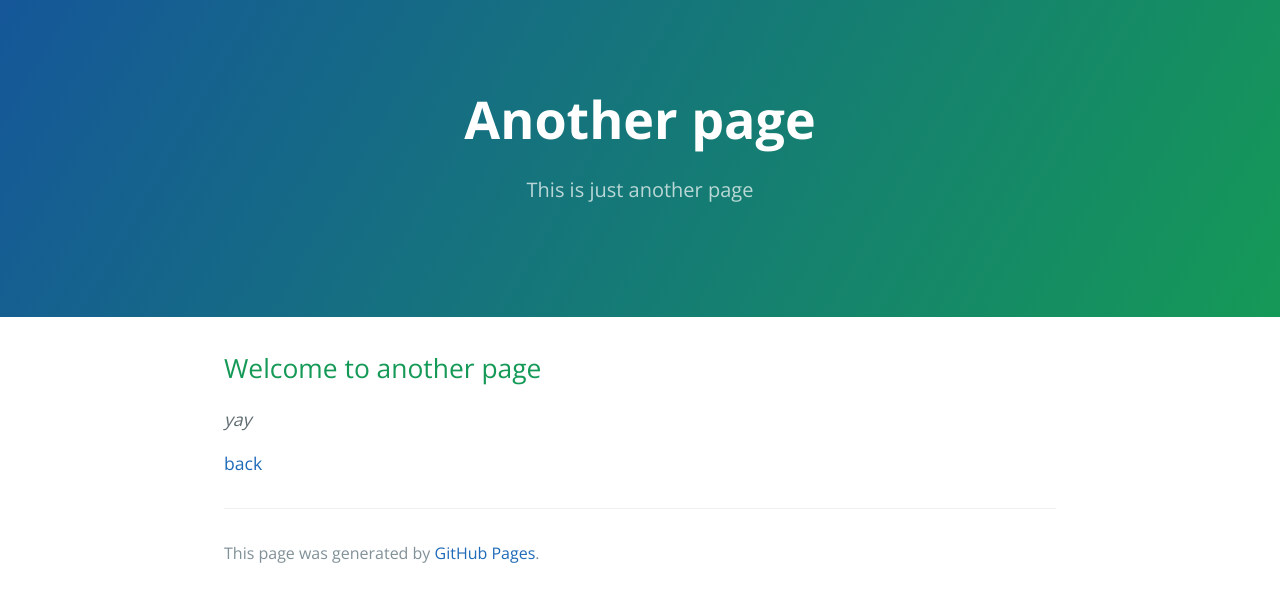
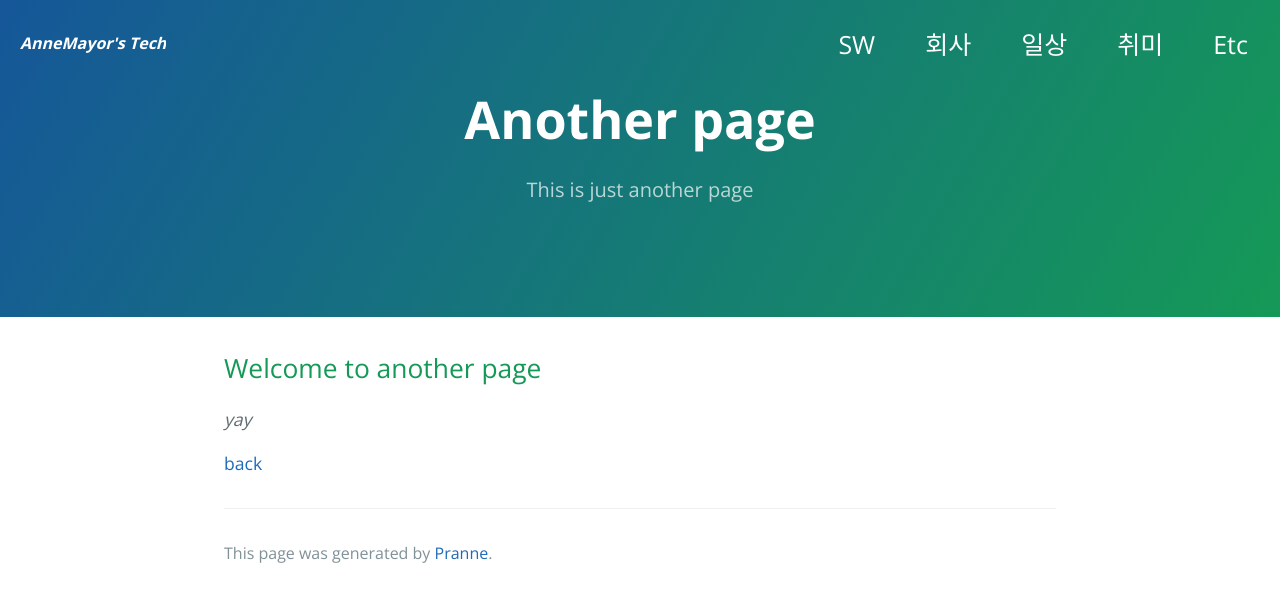
Before and after one commit to AnneMayor/annemayor.github.io, a Jekyll site: the page built from another-page.md, in a window 1280 px wide. Shown: the top 602 px of the page. Built offline with Jekyll 4.4.1, drawn with Linux system fonts in a browser that asks for light colours.

Commit message:
메인 페이지 상단 헤더 만들기

```diff
--- a/_layouts/default.html
+++ b/_layouts/default.html
@@ -18,10 +18,36 @@
     <meta name="theme-color" content="#157878">
     <meta name="apple-mobile-web-app-status-bar-style" content="black-translucent">
     <link rel="stylesheet" href="{{ '/assets/css/style.css?v=' | append: site.github.build_revision | relative_url }}">
+    <link rel="stylesheet" href="/assets/css/default.css">
   </head>
   <body>
     <a id="skip-to-content" href="#content">Skip to the content.</a>
-
+    <header id="AnneMayorHead" class="a_head">
+      <h1 class="Tech_box">
+        <a href="/" id="AnneMayorTechLogo" class="link_logo">
+          <span id="ir_wa">AnneMayor's Tech</span>
+        </a>
+      </h1>
+      <nav id="AnneMayorGnb" class="gnb_Tech">
+        <ul class="gnb_list">
+          <li class="menu_item">
+            <a href="">SW</a>
+          </li>
+          <li class="menu_item">
+            <a href="">회사</a>
+          </li>
+          <li class="menu_item">
+            <a href="">일상</a>
+          </li>
+          <li class="menu_item">
+            <a href="">취미</a>
+          </li>
+          <li class="menu_item">
+            <a href="">etc</a>
+          </li>
+        </ul>
+      </nav>
+    </header>
     <header class="page-header" role="banner">
       <h1 class="project-name">{{ page.title | default: site.title | default: site.github.repository_name }}</h1>
       <h2 class="project-tagline">{{ page.description | default: site.description | default: site.github.project_tagline }}</h2>
@@ -32,6 +58,7 @@
         <a href="{{ site.github.zip_url }}" class="btn">Download .zip</a>
         <a href="{{ site.github.tar_url }}" class="btn">Download .tar.gz</a>
       {% endif %}
+
     </header>
 
     <main id="content" class="main-content" role="main">
@@ -41,7 +68,7 @@
         {% if site.github.is_project_page %}
           <span class="site-footer-owner"><a href="{{ site.github.repository_url }}">{{ site.github.repository_name }}</a> is maintained by <a href="{{ site.github.owner_url }}">{{ site.github.owner_name }}</a>.</span>
         {% endif %}
-        <span class="site-footer-credits">This page was generated by <a href="https://pages.github.com">GitHub Pages</a>.</span>
+        <span class="site-footer-credits">This page was generated by <a href="https://github.com/AnneMayor">Pranne</a>.</span>
       </footer>
     </main>
   </body>
--- /dev/null
+++ b/assets/css/default.css
@@ -0,0 +1,58 @@
+.a_head {
+    /* position: fixed; */
+    top: 0;
+    left: 0;
+    right: 0;
+    min-width: 1224px;
+}
+
+.Tech_box {
+    float: left;
+    padding: 10px 0 0 20px;
+}
+
+.Tech_box a {
+    text-decoration: none;
+}
+
+.link_logo {
+    display: block;
+    overflow: hidden;
+    font-size: medium;
+    font-style: italic;
+    color: #ffffff;
+}
+
+.gnb_Tech {
+    float: right;
+    padding-right: 22px;
+}
+
+.gnb_list {
+    float: left;
+    padding-top: 10px;
+    text-transform: capitalize;
+}
+
+.menu_item {
+    float: left;
+    margin-left: 30px;
+    list-style-position: outside;
+    list-style-type: none;
+}
+
+.menu_item:hover {
+    opacity: 0.8;
+}
+
+.gnb_list a {
+    color: #ffffff;
+    padding: 10px;
+    font-size: 25px;
+    text-decoration: none;
+
+}
+
+a:-webkit-any-link {
+    cursor: pointer;
+}
```
